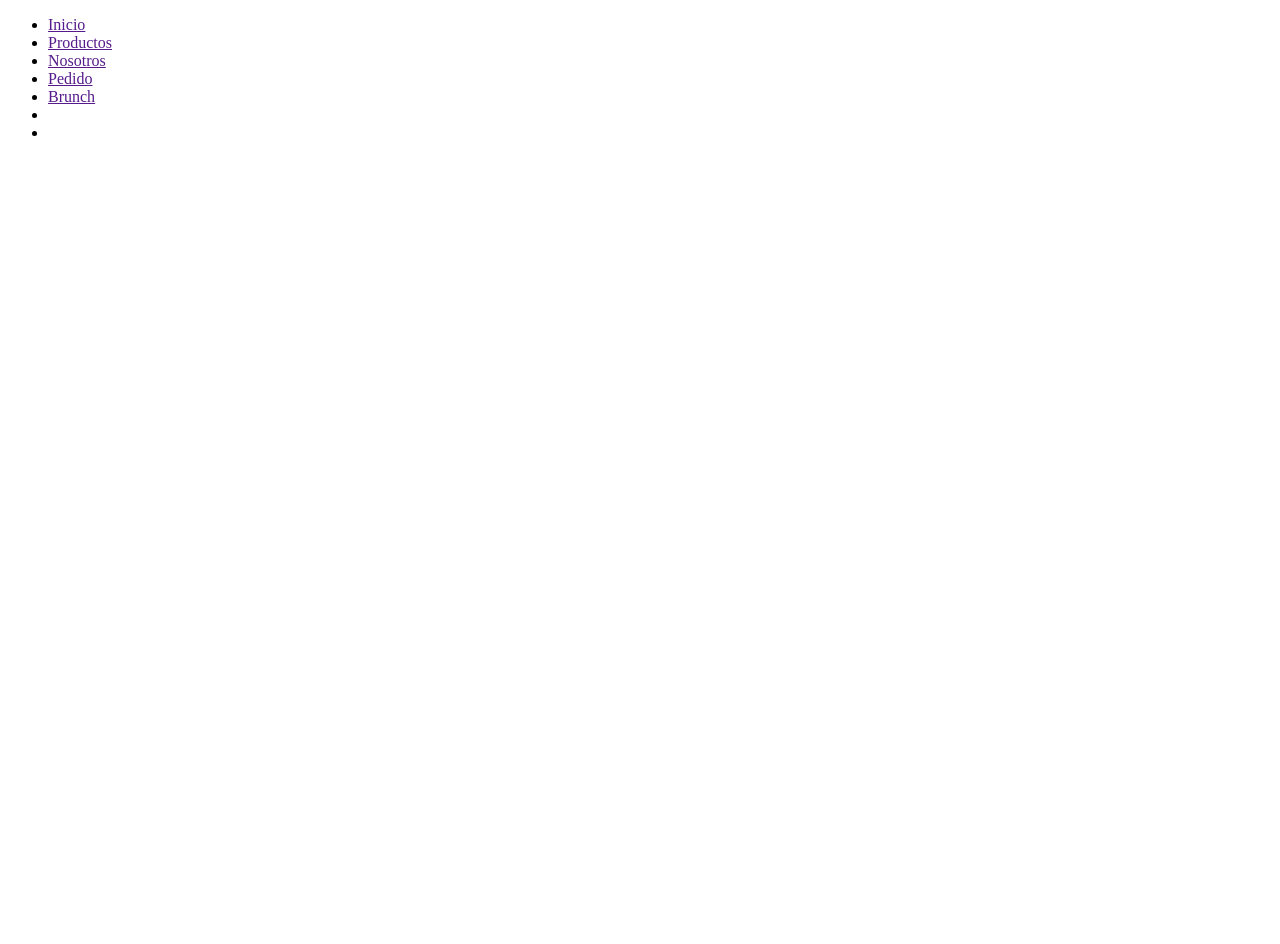
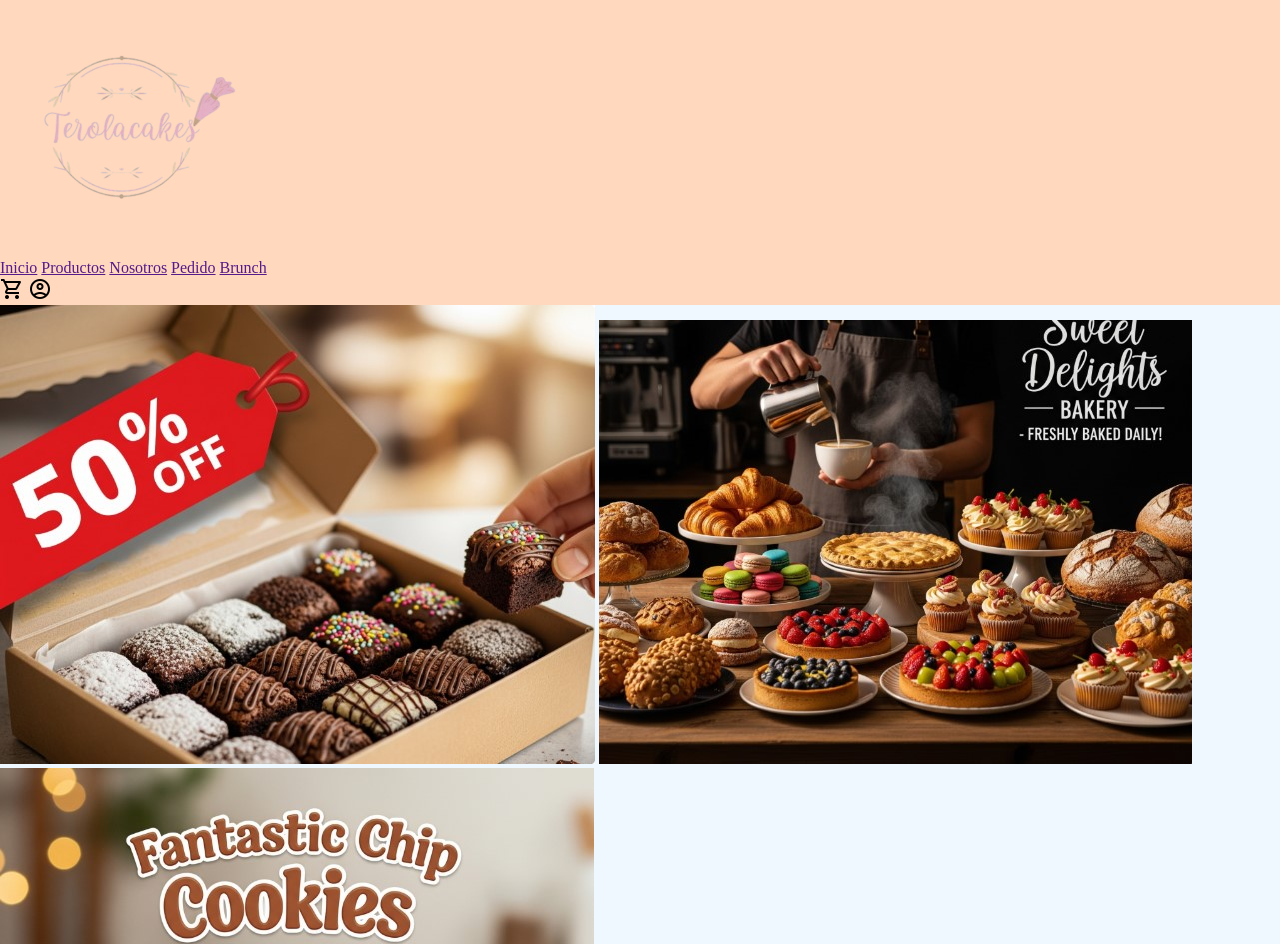
Before and after one commit to JARG16122003/Proyecto-tecnolog-as-del-internet, a plain HTML site: page index.html in a window 1280 px wide. Shown: the top 944 px of the page. Before the commit the page ends 800 px from the top, so only its background shows below. Drawn offline with nearby package versions, Linux system fonts and the light colour scheme.

Commit message:
trabajo en la rama inicio

```diff
--- /dev/null
+++ b/css/index.css
@@ -0,0 +1,13 @@
+*{
+    padding: 0;
+    margin: 0;
+}
+
+header{
+    background-color: #FFD8BE;
+}
+
+.container-1{
+    background-color: aliceblue;
+
+}
--- a/index.html
+++ b/index.html
@@ -3,35 +3,40 @@
 <head>
     <meta charset="UTF-8">
     <meta name="viewport" content="width=device-width, initial-scale=1.0">
+    <link rel="stylesheet" href="https://fonts.googleapis.com/css2?family=Material+Symbols+Outlined" />
+    <link href="https://fonts.googleapis.com/css2?family=Pacifico&display=swap" rel="stylesheet">
+    <link rel="stylesheet" href="./css/index.css">
     <title>Inicio</title>
 </head>
 <body>
-    <header class="header">
-        <ul>
-            <li>
+    <header>
+        <header>
+        <div class="logo">
+            <img class = "logo" src="img/logoTerolaCakes.png" alt="logo terolacakes">
+        </div>
+        <nav>
                 <a href="">Inicio</a>
-            </li>
-            <li>
                 <a href="">Productos</a>
-            </li>
-            <li>
                 <a href="">Nosotros</a>
-            </li>
-            <li>
                 <a href="">Pedido</a>
-            </li>
-            <li>
                 <a href="">Brunch</a>
-            </li>
-            <li>
-                <span></span>
-            </li>
-            <li>
-                <span></span>
-            </li>
-        </ul>
+        </nav>
+
+        <div class = "icons">
+            <span class="material-symbols-outlined">shopping_cart</span>
+            <span class="material-symbols-outlined">account_circle</span>
+        </div>
     </header>
-    <section class="container-1"></section>
+
+    <section class="container-1">
+        <div class="carrousel">
+            <div class="slides">
+                <img src="./img/cakes-3.jpg" alt="cakes-3">
+                <img src="./img/cakes-1.jpg" alt="cakes-1">
+                <img src="./img/cakes-2.jpg" alt="cakes-1">
+            </div>
+        </div>
+    </section>
     <section class="container-2"></section>
     <footer class="footer"></footer>
 </body>
```
Also changed, not shown: img/cakes-1.jpg (added), img/cakes-2.jpg (added), img/cakes-3.jpg (added), img/logoTerolaCakes.png (added).
